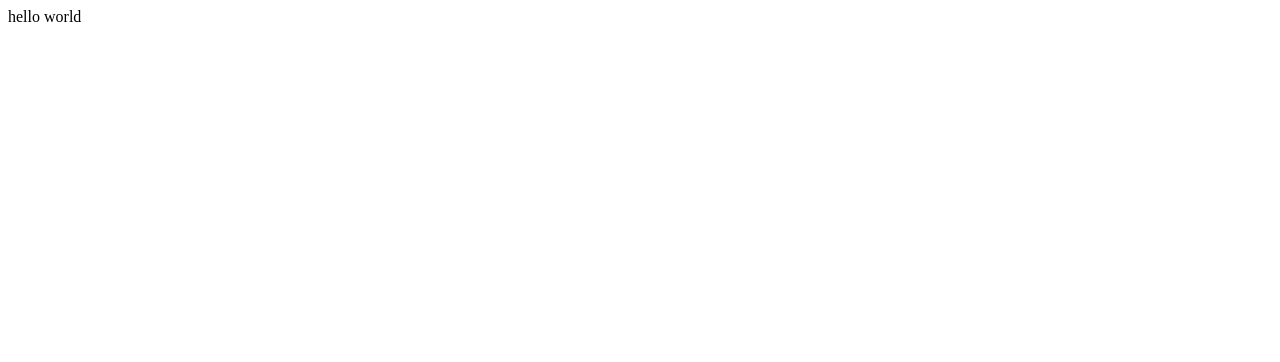
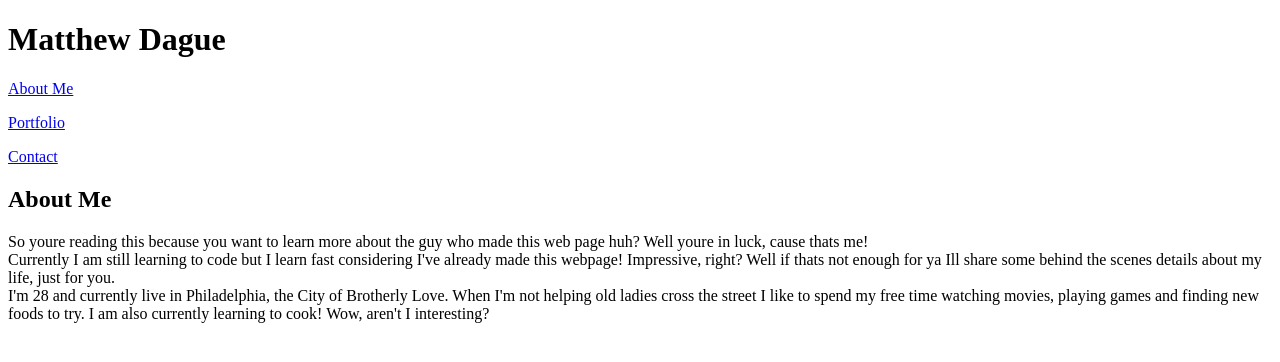
Before and after one commit to MattDague/Basic-Portfolio, a plain HTML site: page index.html in a window 1280 px wide. Drawn offline with Linux system fonts and the light colour scheme.

Commit message:
Added about me and links

```diff
--- a/index.html
+++ b/index.html
@@ -1 +1,31 @@
-<html>hello world</html>
+<!DOCTYPE html>
+<html>
+
+<head>
+    <title>Matthew Dague's Portfolio</title>
+</head>
+
+<body>
+
+    <h1>Matthew Dague</h1>
+
+    <p><a href="#About Me">About Me</a></p>
+    <p><a href="#Portfolio">Portfolio</a></p>
+    <p><a href="#Contact">Contact</a></p>
+
+    <div>
+        <h2 id="About Me">About Me</h2>
+
+        <p>So youre reading this because you want to learn more about the guy who made this web page huh? Well youre in luck, cause thats me!
+            <br>
+            Currently I am still learning to code but I learn fast considering I've already made this webpage! Impressive, right?
+            Well if thats not enough for ya Ill share some behind the scenes details about my life, just for you.
+            <br>
+            I'm 28 and currently live in Philadelphia, the City of Brotherly Love. When I'm not helping old ladies cross the street I like to spend my
+            free time watching movies, playing games and finding new foods to try. I am also currently learning to cook! Wow, aren't I interesting?
+        </p>
+    </div>
+
+
+</body>
+</html>
```
